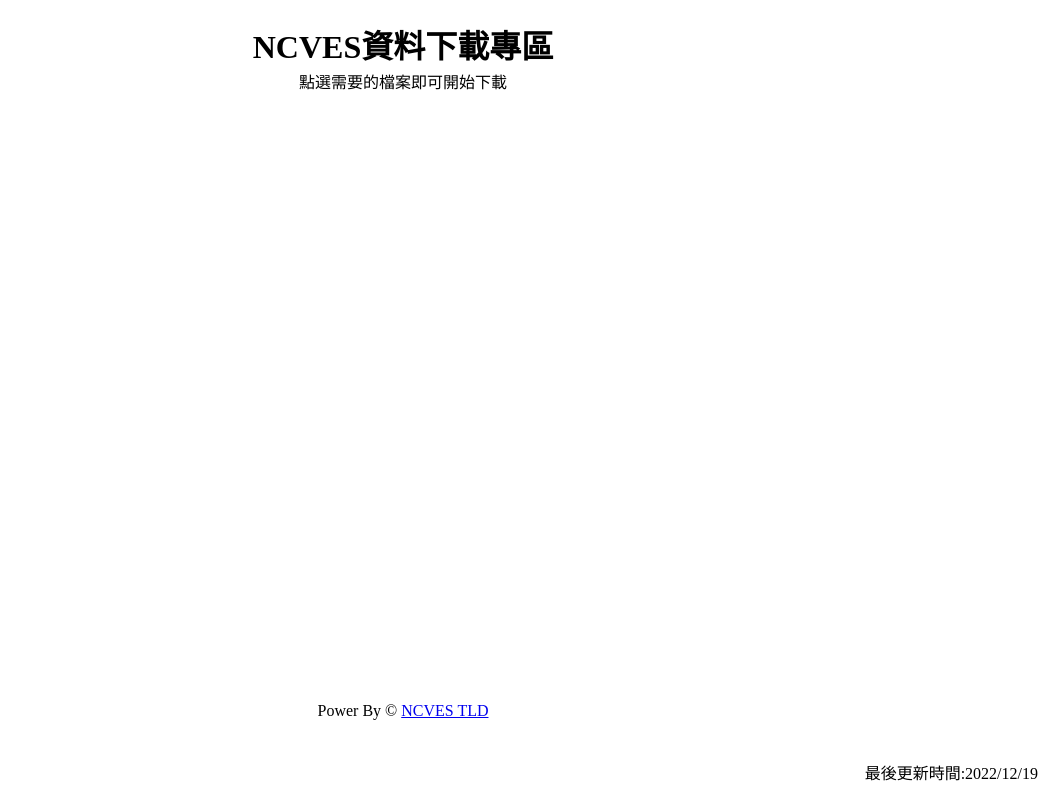
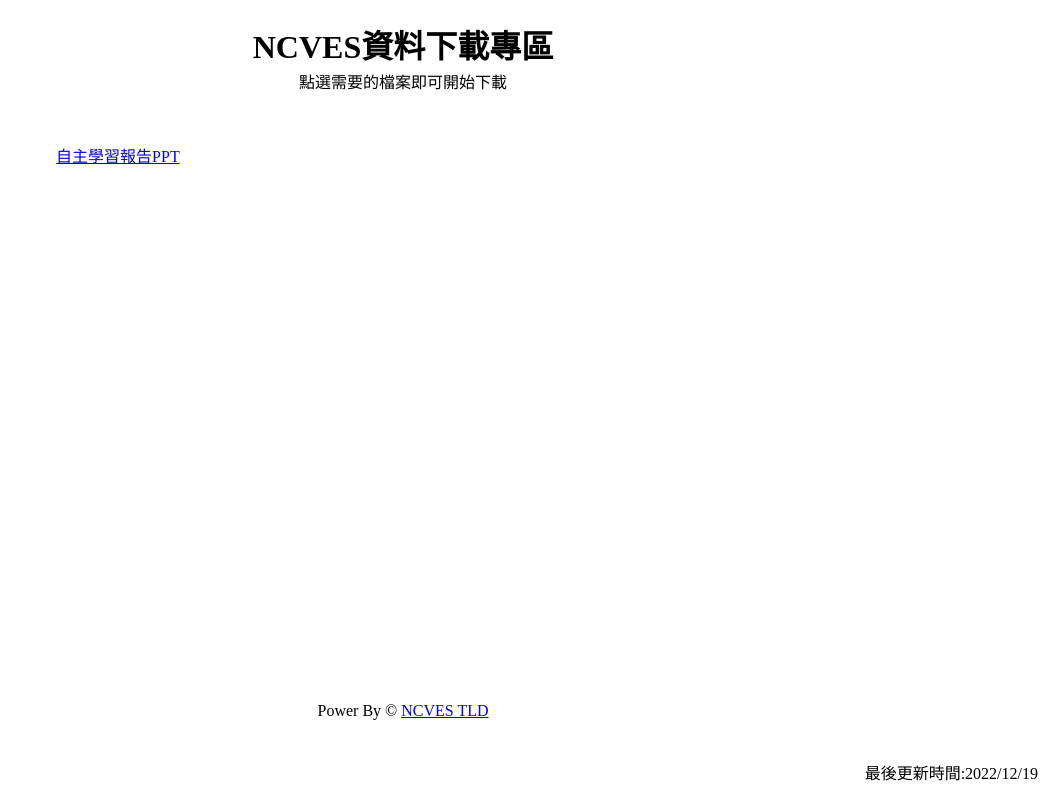
Before and after one commit to Charlie28661/download.myWeb, a plain HTML site: page index.html in a window 1280 px wide. Shown: the whole page, without its empty margins (237-1280 px from the left). Drawn offline with Linux system fonts and the light colour scheme.

Commit message:
Update index.html

```diff
--- a/index.html
+++ b/index.html
@@ -63,7 +63,7 @@
     </div>
     <p style="margin-top: 50px;"></p>
     <div class="wrapper">
-        <a href="files/20230104" download="20230104"></a>
+        <a href="files/20230104" download="20230104">自主學習報告PPT</a>
         <a href="error.html"></a>
     </div>
     <footer class="footer1">
```
